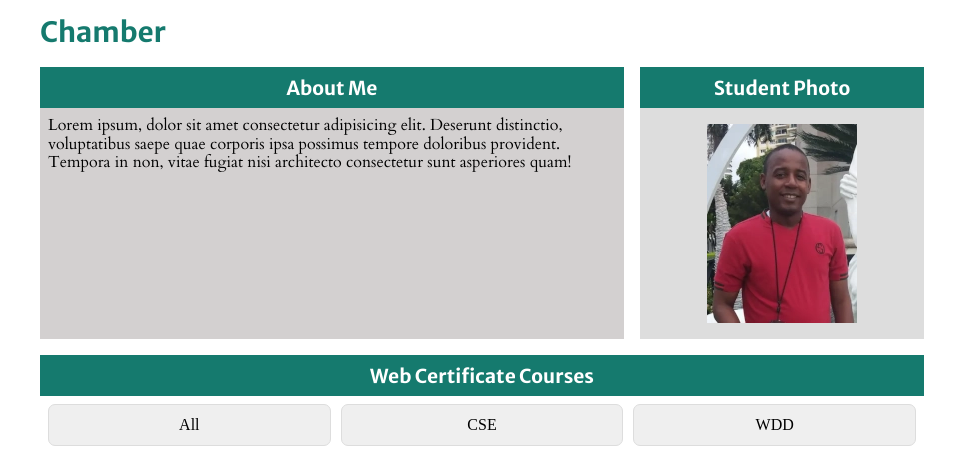
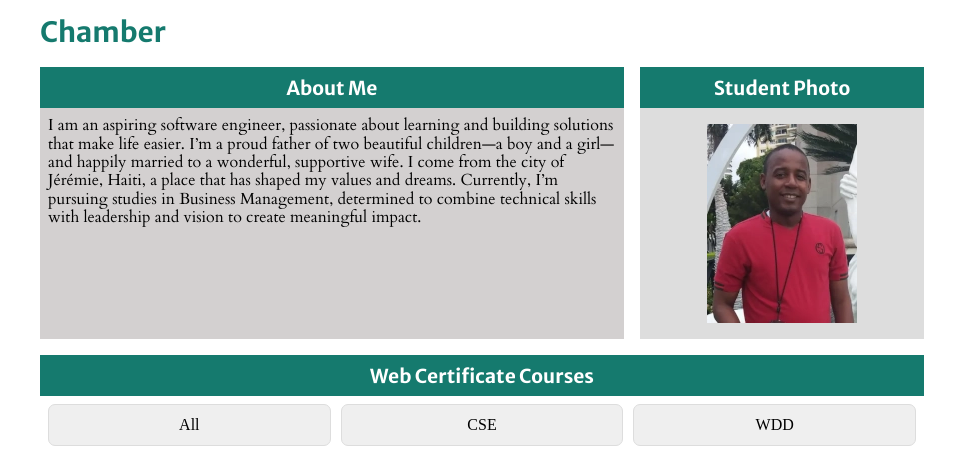
Before and after one commit to jerem509/wdd231, a plain HTML site: page index.html in a window 1280 px wide. Shown: the part 101-574 px from the top of the page, without its empty margins (158-1121 px from the left). Drawn offline with Linux system fonts and the light colour scheme.

Commit message:
updated the paragraph about me

```diff
--- a/index.html
+++ b/index.html
@@ -37,7 +37,12 @@
         <div>
             <section id="first-section">
                 <h2>About Me</h2>
-                <p>Lorem ipsum, dolor sit amet consectetur adipisicing elit. Deserunt distinctio, voluptatibus saepe quae corporis ipsa possimus tempore doloribus provident. Tempora in non, vitae fugiat nisi architecto consectetur sunt asperiores quam!</p>
+                <p>
+                    I am an aspiring software engineer, passionate about learning and building solutions that make life easier. I’m a proud
+                    father of two beautiful children—a boy and a girl—and happily married to a wonderful, supportive wife. I come from the
+                    city of Jérémie, Haiti, a place that has shaped my values and dreams. Currently, I’m pursuing studies in
+                    Business Management, determined to combine technical skills with leadership and vision to create meaningful impact.
+                </p>
             </section>
             <section id="second-section">
                 <h2>Student Photo</h2>
```
